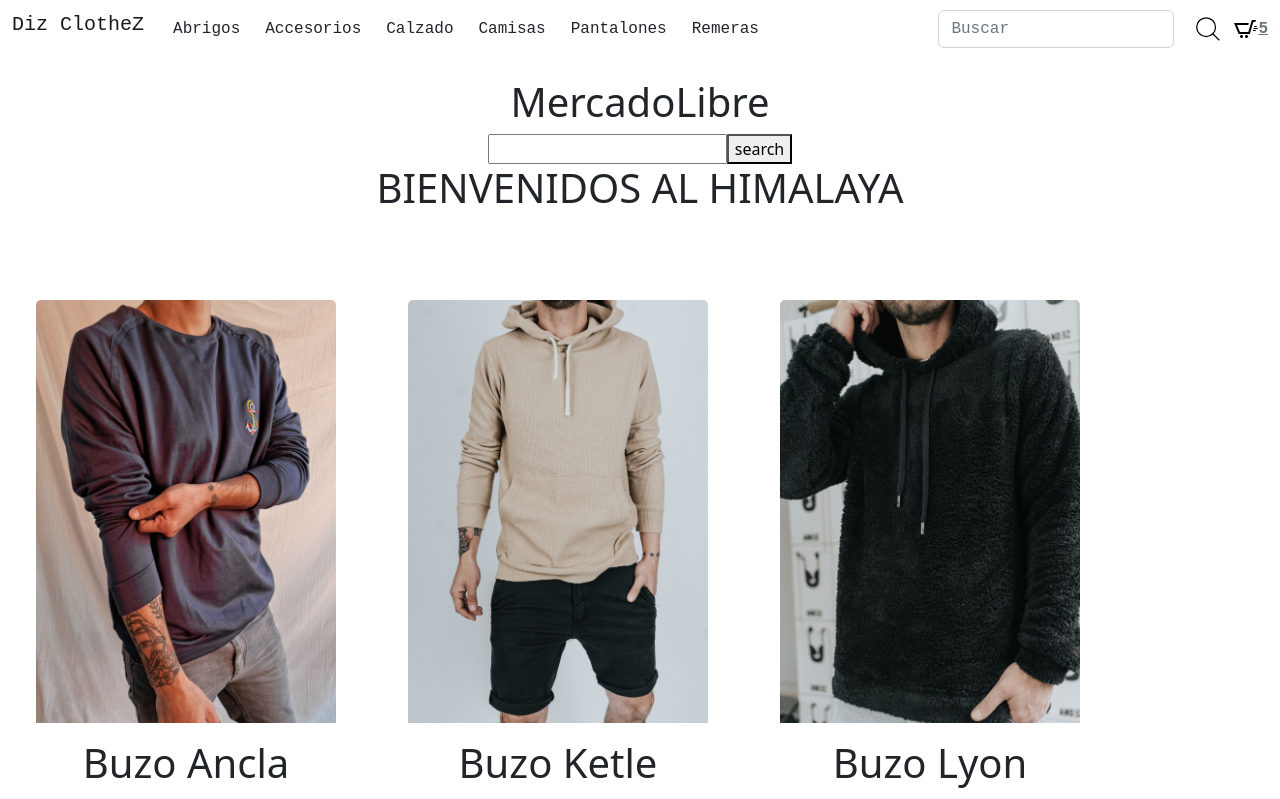
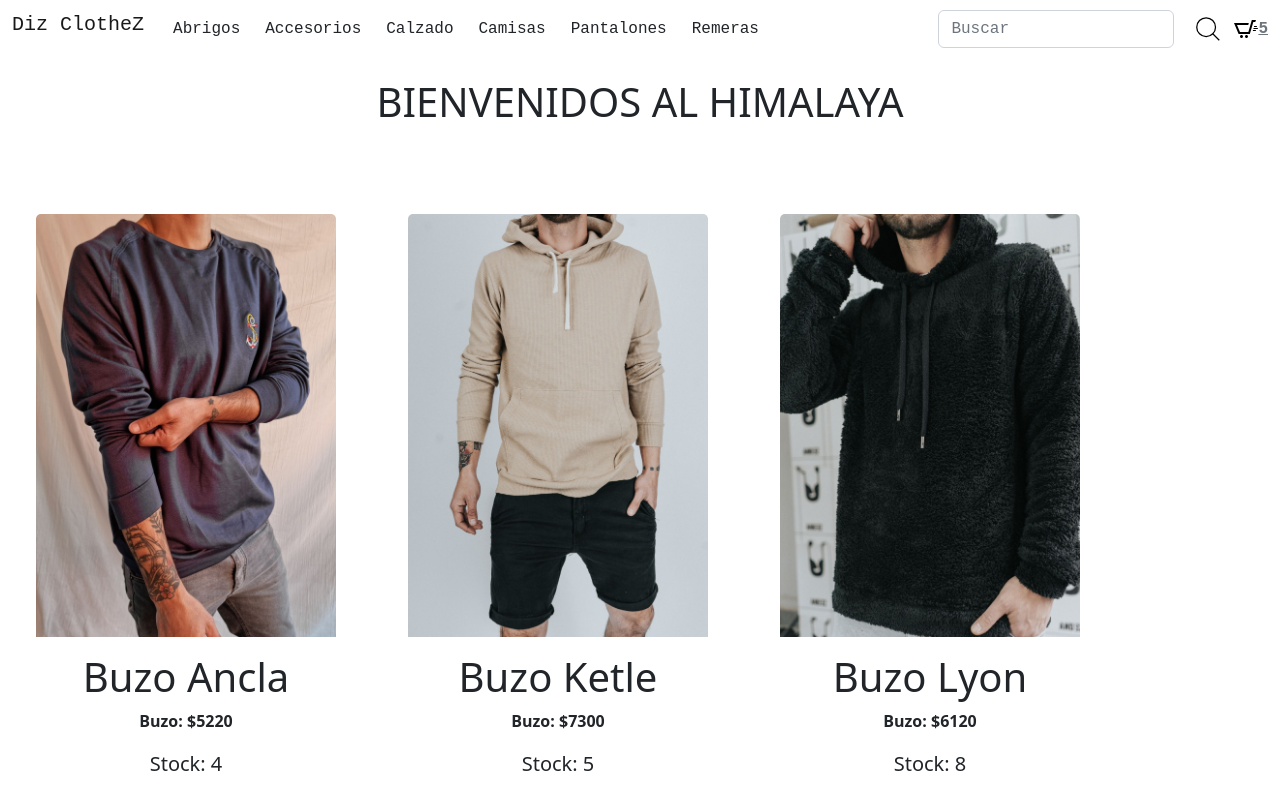
Before and after one commit to fede-diz/ProyectoReactCoder, a React (Create React App) app: page / in a window 1280 px wide. Shown: the top 799 px of the page. Built offline with nearby package versions, Linux system fonts and the light colour scheme.

Commit message:
Actualizacion

```diff
--- a/src/App.js
+++ b/src/App.js
@@ -2,7 +2,6 @@ import './App.css';
 import ItemListContainer from './components/ItemListContainer/ItemListContainer';
 import Navbar from './components/Navbar/Navbar.js';
 import ItemCount from './components/ItemCount/ItemCount';
-import MercadoLibre from './components/MercadoLibre/MercadoLibre';
 
 function App() {               // Dentro de las llaves {} de cada componente le paso propiedades con formato JavaScript: número, variable, 'un string', unaFuncion()
 
@@ -13,7 +12,6 @@ function App() {               // Dentro de las llaves {} de cada componente le
   return (                     // [un, array], {un:x, objeto:y, literal:z}, etc
     <div className="App">
       <Navbar />
-      <MercadoLibre />
       <ItemListContainer greeting={'BIENVENIDOS AL HIMALAYA'}/>
       <ItemCount stock={5} onAdd={handleOnAdd} />
     </div>
--- a/src/components/MercadoLibre/MercadoLibre.js
+++ /dev/null
@@ -1,58 +0,0 @@
-import { useState, useEffect } from "react";
-
-const MercadoLibre = () => {
-    const [products, setProducts] = useState([])
-    const [input, setInput] = useState()                        // Manejo de input
-    const [loading, setLoading] = useState(false)               // Manejo de loading
-
-    useEffect(() => {
-        // fetch('https://api.mercadolibre.com/sites/MLA/search?q=iphone').then((response) => {
-        //     return response.json()
-        // }).then((resp) => {
-        //     console.log(resp.results);
-        //     setProducts(resp.results)
-        // })
-        // .catch((error) => {
-        //     console.log(error);
-        // })
-    }, [])
-
-    const handleSearch = () => {
-        setLoading(true)                                                                                // TENER EN CUENTA
-        fetch(`https://api.mercadolibre.com/sites/MLA/search?q=${input}`).then((response) => {          // 1) Fetch devuelve UNA PROMESA, que tengo que atrapar con un THEN para
-            return response.json()                                                                      // para poder manipularla y retornar un JSON con  xxx.json()
-        }).then((resp) => {                                                                             // 2) Ese JSON devuelve OTRA PROMESA, por lo que tengo que agregar
-            console.log(resp.results);                                                                  // otro THEN para poder usar los resultados de adentro
-            setProducts(resp.results)
-        })
-        .catch((error) => {
-            console.log(error);
-        })
-        .finally(() => {
-            setLoading(false)
-        })
-    }
-
-    if(loading) {
-        return <h1>Buscando...</h1>
-    }
-
-    return (
-        <div>
-            <h1>MercadoLibre</h1>
-            <input value={input} onChange={(e) => {setInput(e.target.value)}}/>
-            <button onClick={handleSearch}>search</button>
-            {products.map(prod => {
-                return(                             // key={prod.id} es para que no tire error de child en la consola (tengo que buscar el id de cada producto que mapeo)
-                    <div key={prod.id}>
-                        <h1>{prod.title}</h1>
-                        <img src={prod.thumbnail} alt={prod.title} />
-                        <p>$ {prod.price}</p>
-                    </div>
-                )
-            })}
-        </div>
-    )
-}
-
-export default MercadoLibre
```
